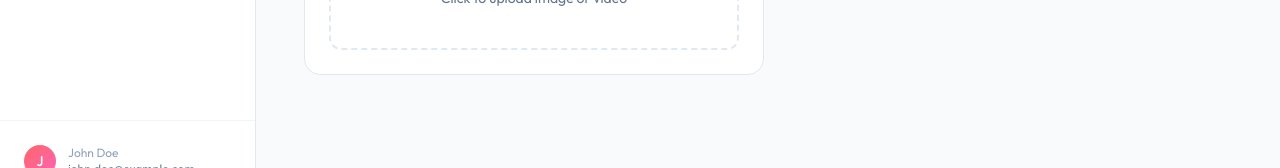
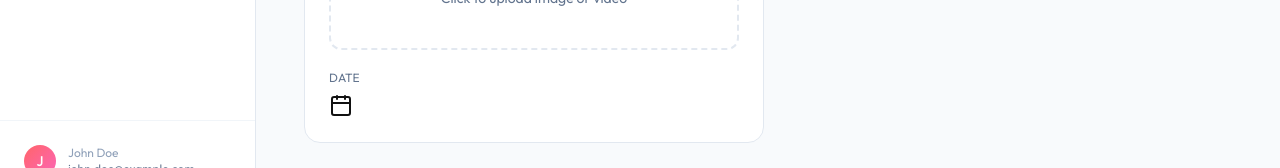
Before and after one commit to naimsheikh8020/Social-Media-Automation-Platform, a React (Vite) app in the folder Frontend/: page /schedule in a window 1280 px wide. Shown: the part 559-727 px from the top of the page. Built offline with nearby package versions, Linux system fonts and the light colour scheme.

Commit message:
add the media upload file section

```diff
--- a/Frontend/src/pages/Scheduler.tsx
+++ b/Frontend/src/pages/Scheduler.tsx
@@ -1,7 +1,7 @@
 import { useState } from "react";
 import { dummyPostsData, PLATFORMS } from "../assets/assets";
 import type { Post } from "../types/post";
-import { XIcon } from "lucide-react";
+import { CalendarIcon, XIcon } from "lucide-react";
 
 const Scheduler = () => {
   const [posts, setPosts] = useState<Post[]>(dummyPostsData);
@@ -94,6 +94,14 @@ const Scheduler = () => {
             </div>
 
             {/* Date and Time */}
+            <div className="grid grid-cols-1 sm:grid-cols-2 gap-3">
+              <div>
+                <label className="block text-xs text-slate-500 uppercase mb-2">Date</label>
+                <div className="relative">
+                  <CalendarIcon/>
+                </div>
+              </div>
+            </div>
 
             {/* Submit */}
 
```
